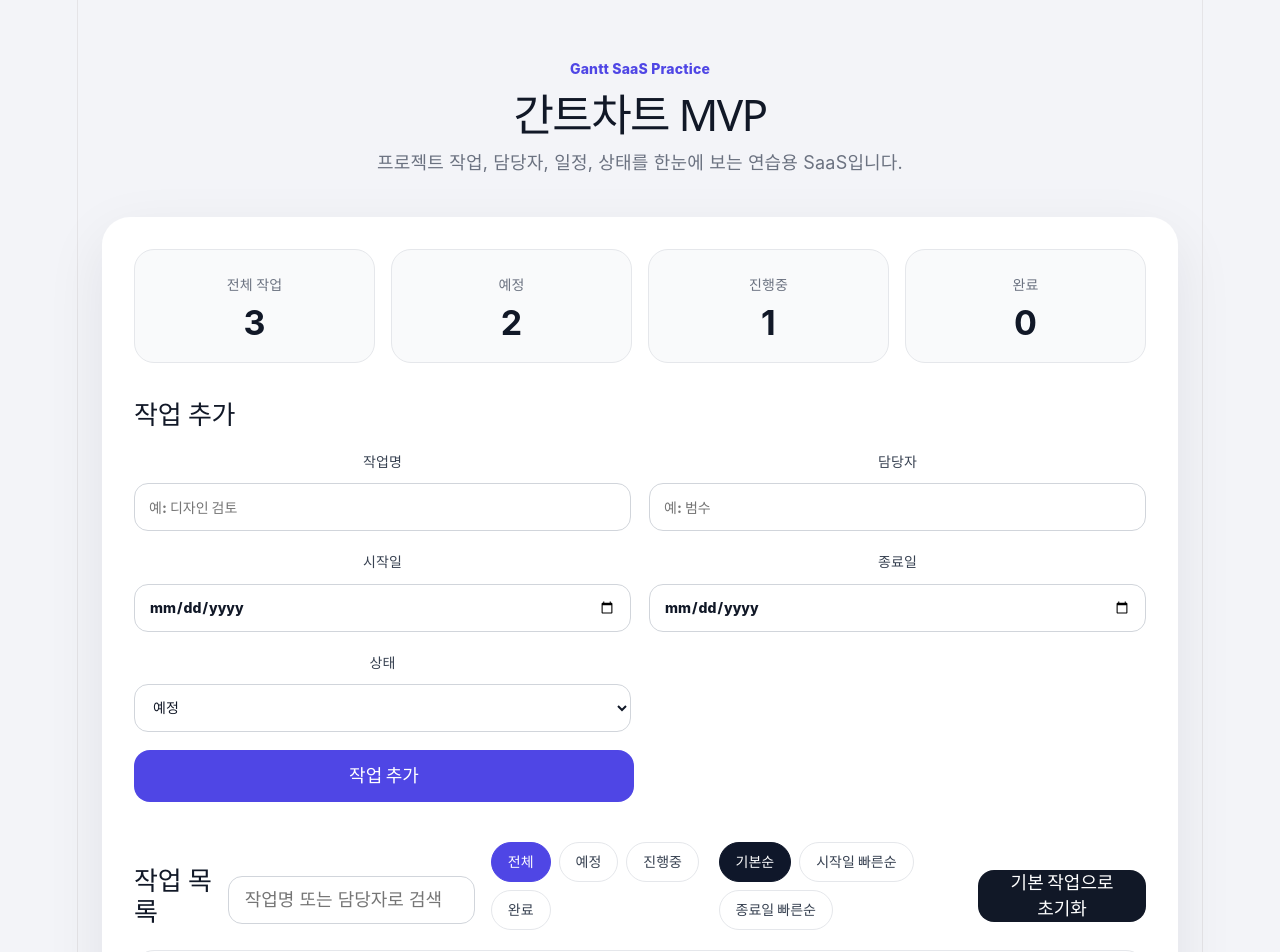
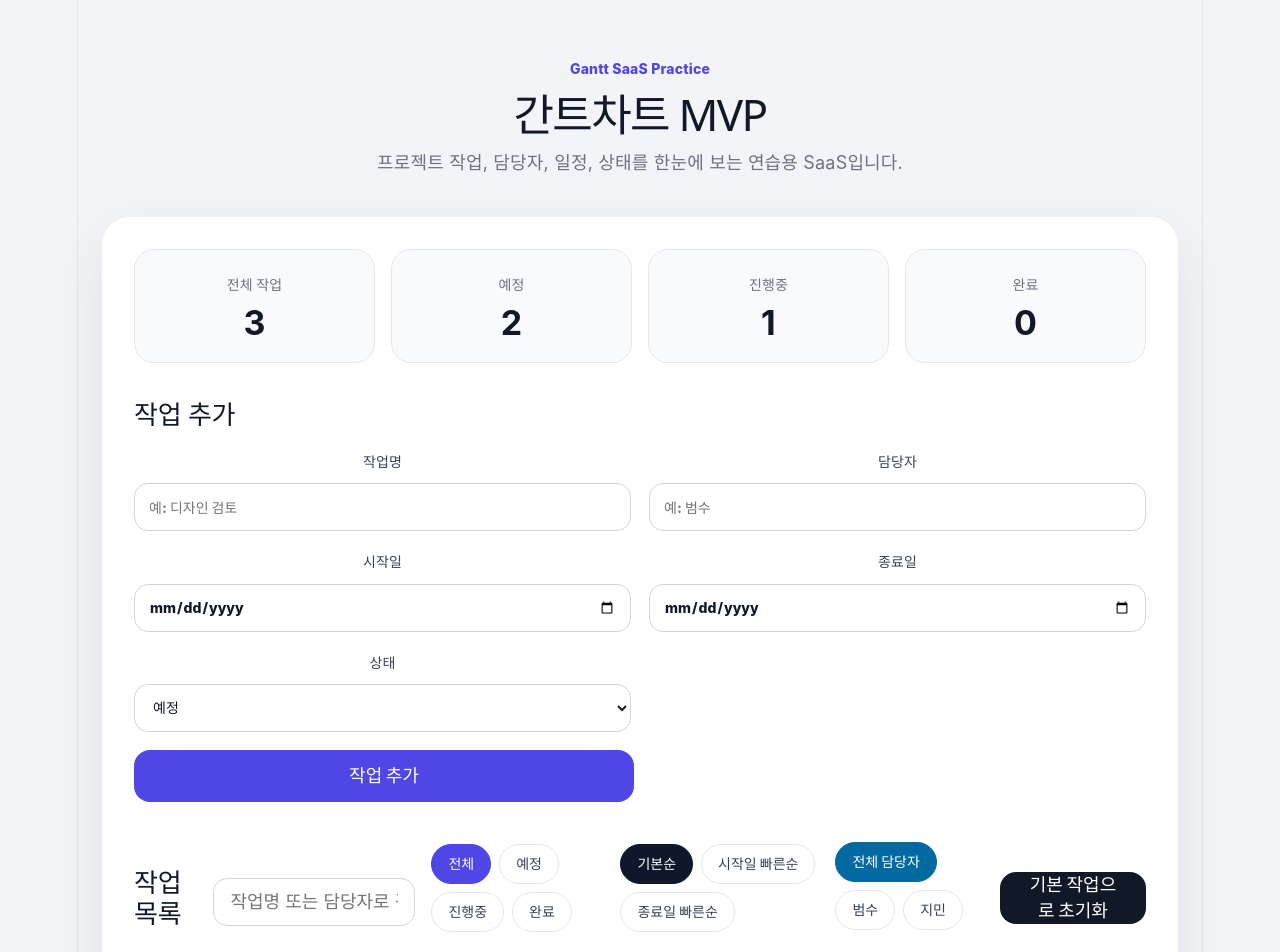
Before and after one commit to kbslk0612-blip/gantt-sass-practice, a React (Vite) app: page / in a window 1280 px wide. Shown: the top 952 px of the page. Built offline with nearby package versions, Linux system fonts and the light colour scheme.

Commit message:
add owner filter

```diff
--- a/src/App.css
+++ b/src/App.css
@@ -438,4 +438,26 @@ button {
   border-color: #0f172a;
   background: #0f172a;
   color: white;
+}.owner-buttons {
+  display: flex;
+  flex-wrap: wrap;
+  gap: 8px;
+  margin-bottom: 24px;
 }
+
+.owner-button {
+  min-height: 40px;
+  padding: 0 16px;
+  border: 1px solid #e5e7eb;
+  border-radius: 999px;
+  background: white;
+  color: #374151;
+  font-size: 14px;
+  font-weight: 800;
+}
+
+.owner-button.active {
+  border-color: #0369a1;
+  background: #0369a1;
+  color: white;
+}
--- a/src/App.jsx
+++ b/src/App.jsx
@@ -101,19 +101,26 @@ function App() {
   const [searchText, setSearchText] = useState('')
   const [selectedMonth, setSelectedMonth] = useState('전체')
   const [sortOption, setSortOption] = useState('기본순')
+  const [ownerFilter, setOwnerFilter] = useState('전체 담당자')
   const availableMonths = [
   '전체',
   ...new Set(tasks.map((task) => task.startDate.slice(0, 7))),
 ]
+const availableOwners = [
+  '전체 담당자',
+  ...new Set(tasks.map((task) => task.owner)),
+]
 const filteredTasks = tasks.filter((task) => {
- const lowerSearchText = searchText.toLowerCase()
+  const lowerSearchText = searchText.toLowerCase()
 
-const matchesStatus = statusFilter === '전체' || task.status === statusFilter
-const matchesSearch =
-  task.title.toLowerCase().includes(lowerSearchText) ||
-  task.owner.toLowerCase().includes(lowerSearchText)
+  const matchesStatus = statusFilter === '전체' || task.status === statusFilter
+  const matchesOwner =
+    ownerFilter === '전체 담당자' || task.owner === ownerFilter
+  const matchesSearch =
+    task.title.toLowerCase().includes(lowerSearchText) ||
+    task.owner.toLowerCase().includes(lowerSearchText)
 
-return matchesStatus && matchesSearch
+  return matchesStatus && matchesOwner && matchesSearch
 })
 const sortedTasks = [...filteredTasks].sort((a, b) => {
   if (sortOption === '시작일 빠른순') {
@@ -361,6 +368,17 @@ if (startYear < 2020 || startYear > 2035 || endYear < 2020 || endYear > 2035) {
     </button>
   ))}
 </div>
+<div className="owner-buttons">
+  {availableOwners.map((owner) => (
+    <button
+      key={owner}
+      className={ownerFilter === owner ? 'owner-button active' : 'owner-button'}
+      onClick={() => setOwnerFilter(owner)}
+    >
+      {owner}
+    </button>
+  ))}
+</div>
 
           <button className="reset-button" onClick={handleResetTasks}>
             기본 작업으로 초기화
```
